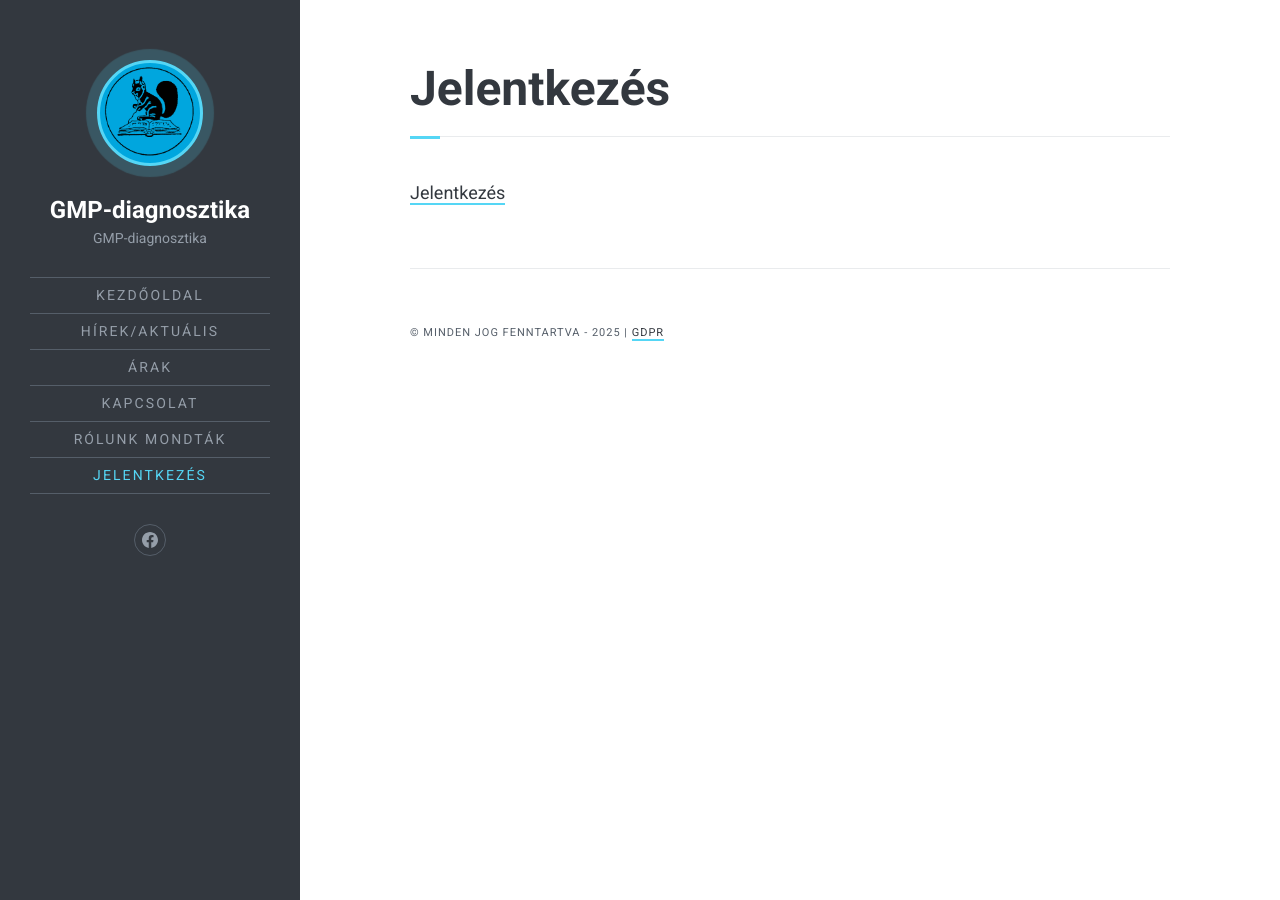
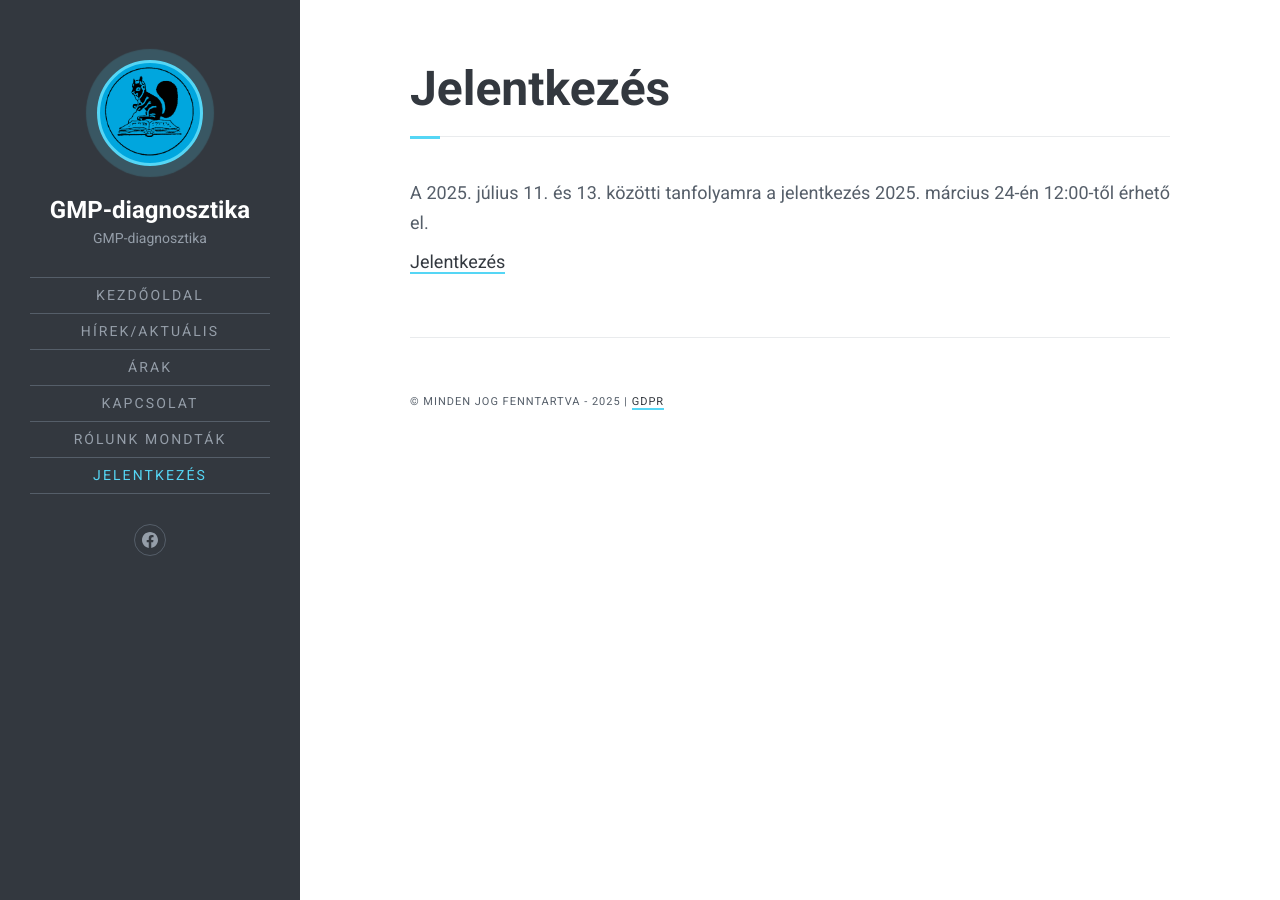
Before and after one commit to gmpdiagnosztika/gmpdiagnosztika.github.io, a Jekyll site: the page built from jelentkezes.md, in a window 1280 px wide. Built offline with Jekyll 4.4.1, drawn with Linux system fonts in a browser that asks for light colours; comment, search, counter and statistics services are not loaded.

Commit message:
Jelentkezés_link

```diff
--- a/jelentkezes.md
+++ b/jelentkezes.md
@@ -3,4 +3,7 @@ layout: page
 title: Jelentkezés
 description: Jelentkezés
 ---
-[Jelentkezés](https://forms.gle/3f1cvThzE2s1skFV7){:target="_blank"}
+A 2025. július 11. és 13. közötti tanfolyamra a jelentkezés 2025. március 24-én 12:00-től érhető el.
+
+
+[Jelentkezés](https://forms.gle/5TWgtW9Q5ZbQt8SE7){:target="_blank"}
```
